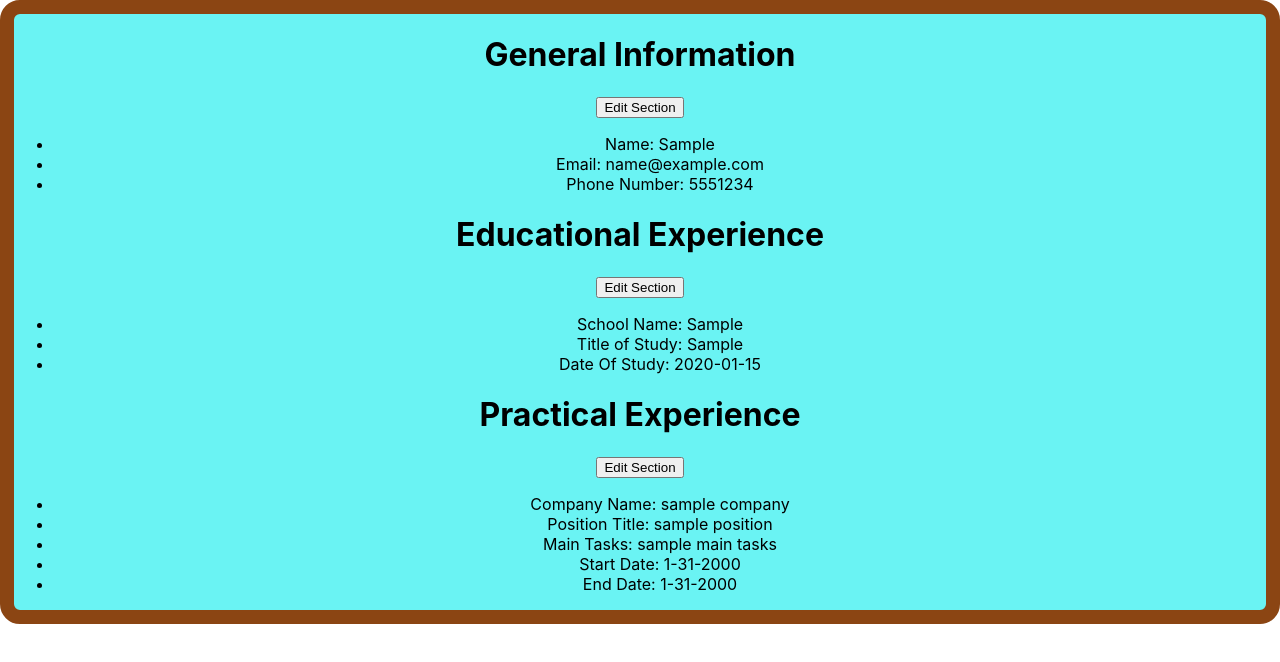
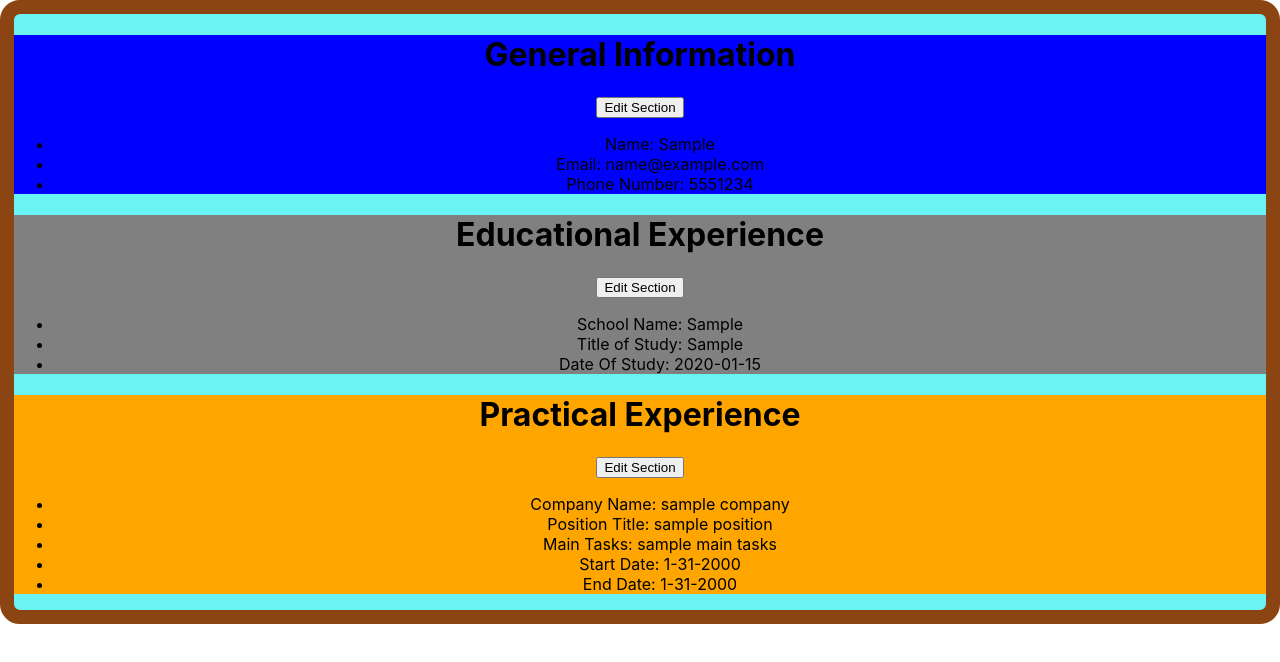
Before and after one commit to jackalot/o-cv-project, a React (Create React App) app: page / in a window 1280 px wide. Both pictures are taken after typing "Sample", "name@example.com", "5551234", "Sample", "Sample", "2020-01-15" into the empty fields and a click on the input 639 px from the left and 508 px from the top of the page. Shown: the top 662 px of the page. Built offline with nearby package versions, Linux system fonts and the light colour scheme; the HTML template or start-up script is replaced by a standard one.

Commit message:
added styles for the three classes, 'PrintView-GeneralInformation-List, PrintVIew-EducationalExperience-List', PrintView-PracticalExperience-List'

```diff
--- a/src/styles/Lists.css
+++ b/src/styles/Lists.css
@@ -0,0 +1,9 @@
+.PrintView-GeneralInformation-List {
+ background-color: blue;
+}
+.PrintView-EducationalExperience-List {
+    background-color: gray;
+}
+.PrintView-PracticalExperience-List {
+    background-color: orange;
+}
```
